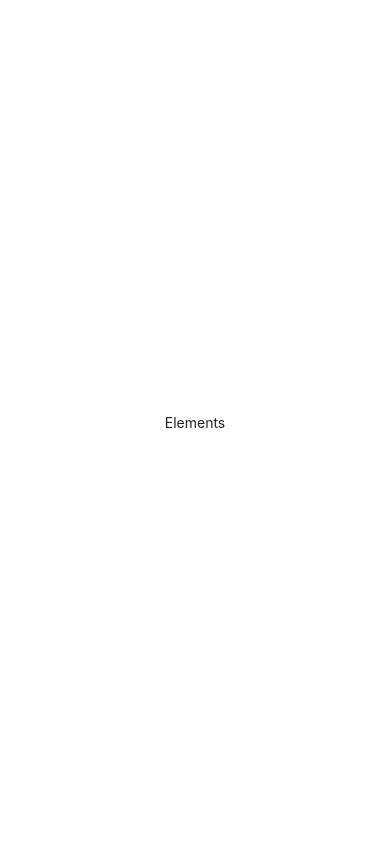
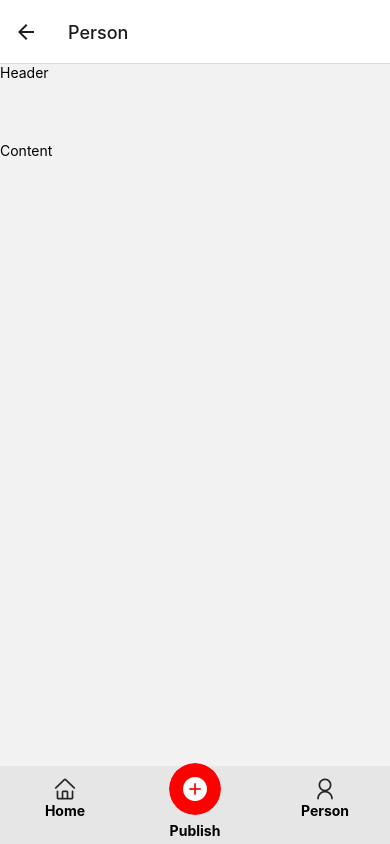
Before and after one commit to Cealgull/Cealgull-Frontend, a React Native app: screen /Person in a window 390 px wide. Built offline with nearby package versions, Linux system fonts and the light colour scheme.

Commit message:
feat: place navbar to view,TS type checking

```diff
--- a/src/Cealgull.tsx
+++ b/src/Cealgull.tsx
@@ -1,20 +1,23 @@
-import { Text } from "@rneui/base";
-import { StyleSheet } from "react-native";
+import { HomeView } from "@src/View/HomeView";
+import { PersonView } from "@src/View/PersonView";
+import { PublishView } from "./View/PublishView";
+import { RootStackParamList } from "@src/Resources/RootStackData";
 import { SafeAreaProvider } from "react-native-safe-area-context";
+import { NavigationContainer } from "@react-navigation/native";
+import { createStackNavigator } from "@react-navigation/stack";
+
+const Stack = createStackNavigator<RootStackParamList>();
 
 export default function Cealgull() {
   return (
     <SafeAreaProvider>
-      <SafeAreaProvider style={styles.container}>
-        <Text>Elements</Text>
-      </SafeAreaProvider>
+      <NavigationContainer>
+        <Stack.Navigator>
+          <Stack.Screen name="Home" component={HomeView}></Stack.Screen>
+          <Stack.Screen name="Person" component={PersonView}></Stack.Screen>
+          <Stack.Screen name="Publish" component={PublishView}></Stack.Screen>
+        </Stack.Navigator>
+      </NavigationContainer>
     </SafeAreaProvider>
   );
 }
-
-const styles = StyleSheet.create({
-  container: {
-    alignItems: "center",
-    justifyContent: "center",
-  },
-});
--- a/src/Component/Navbar/NavIcon.tsx
+++ b/src/Component/Navbar/NavIcon.tsx
@@ -1,6 +1,12 @@
+import { useNavigation } from "@react-navigation/native";
 import { Icon } from "@rneui/themed";
 import React from "react";
 import { Alert, StyleSheet, Text, View } from "react-native";
+import {
+  PersonViewNavigationProps,
+  HomeViewNavigationProps,
+  PublishViewNavigationProps,
+} from "@src/Resources/RootStackData";
 
 const NavbarIcon = StyleSheet.create({
   text: {
@@ -13,23 +19,23 @@ const NavbarIcon = StyleSheet.create({
   },
 });
 
-const handleMyPress = () => {
-  Alert.alert("My");
-};
-
 const handlePublishPress = () => {
   Alert.alert("Publish");
 };
 
-const handleHomePress = () => {
-  Alert.alert("Home");
-};
-
 export const NavMyIcon = () => {
+  const navigation = useNavigation<PersonViewNavigationProps["navigation"]>();
   return (
     <View style={NavbarIcon.warpper}>
-      <Icon onPress={handleMyPress} type="antdesign" name="user" />
-      <Text onPress={handleMyPress} style={NavbarIcon.text}>
+      <Icon
+        onPress={() => navigation.navigate("Person")}
+        type="antdesign"
+        name="user"
+      />
+      <Text
+        onPress={() => navigation.navigate("Person")}
+        style={NavbarIcon.text}
+      >
         Person
       </Text>
     </View>
@@ -37,10 +43,11 @@ export const NavMyIcon = () => {
 };
 
 export const NavPublishIcon = () => {
+  const navigation = useNavigation<PublishViewNavigationProps["navigation"]>();
   return (
     <View style={NavbarIcon.warpper}>
       <Icon
-        onPress={handlePublishPress}
+        onPress={() => navigation.navigate("Publish")}
         reverse
         color="red"
         type="antdesign"
@@ -52,10 +59,15 @@ export const NavPublishIcon = () => {
 };
 
 export const NavHomeIcon = () => {
+  const navigation = useNavigation<HomeViewNavigationProps["navigation"]>();
   return (
     <View style={NavbarIcon.warpper}>
-      <Icon onPress={handleHomePress} type="antdesign" name="home" />
-      <Text onPress={handleHomePress} style={NavbarIcon.text}>
+      <Icon
+        onPress={() => navigation.navigate("Home")}
+        type="antdesign"
+        name="home"
+      />
+      <Text onPress={() => navigation.navigate("Home")} style={NavbarIcon.text}>
         Home
       </Text>
     </View>
--- /dev/null
+++ b/src/Resources/RootStackData.tsx
@@ -0,0 +1,37 @@
+import { NativeStackScreenProps } from "@react-navigation/native-stack";
+
+export type RootStackParamList = {
+  Home: undefined;
+  Person: undefined;
+  Publish: undefined;
+};
+
+export type HomeViewNavigationProps = NativeStackScreenProps<
+  RootStackParamList,
+  "Home"
+>;
+
+export type PersonViewNavigationProps = NativeStackScreenProps<
+  RootStackParamList,
+  "Person"
+>;
+
+export type PublishViewNavigationProps = NativeStackScreenProps<
+  RootStackParamList,
+  "Publish"
+>;
+
+export interface HomeViewInterface {
+  route: HomeViewNavigationProps["route"];
+  navigation: HomeViewNavigationProps["navigation"];
+}
+
+export interface PersonViewInterface {
+  route: PersonViewNavigationProps["route"];
+  navigation: HomeViewNavigationProps["navigation"];
+}
+
+export interface PublishViewInterface {
+  route: PublishViewNavigationProps["route"];
+  navigation: PublishViewNavigationProps["navigation"];
+}
--- /dev/null
+++ b/src/View/HomeView.tsx
@@ -0,0 +1,35 @@
+import React from "react";
+import { StyleSheet, View, Text } from "react-native";
+import { Navbar } from "@src/Component/Navbar/Navbar";
+import { HomeViewInterface } from "@src/Resources/RootStackData";
+import {
+  NavMyIcon,
+  NavPublishIcon,
+  NavHomeIcon,
+} from "@src/Component/Navbar/NavIcon";
+
+const HomeViewStyle = StyleSheet.create({
+  whole: {
+    flex: 1,
+  },
+  head: {
+    flex: 1,
+  },
+  content: {
+    flex: 8,
+  },
+});
+
+export const HomeView = ({ route, navigation }: HomeViewInterface) => {
+  return (
+    <View style={HomeViewStyle.whole}>
+      <Text style={HomeViewStyle.head}>Header</Text>
+      <Text style={HomeViewStyle.content}>Content</Text>
+      <Navbar>
+        <NavHomeIcon></NavHomeIcon>
+        <NavPublishIcon></NavPublishIcon>
+        <NavMyIcon></NavMyIcon>
+      </Navbar>
+    </View>
+  );
+};
--- /dev/null
+++ b/src/View/PersonView.tsx
@@ -0,0 +1,35 @@
+import React from "react";
+import { StyleSheet, View, Text } from "react-native";
+import { Navbar } from "@src/Component/Navbar/Navbar";
+import { PersonViewInterface } from "@src/Resources/RootStackData";
+import {
+  NavMyIcon,
+  NavPublishIcon,
+  NavHomeIcon,
+} from "@src/Component/Navbar/NavIcon";
+
+const HomeViewStyle = StyleSheet.create({
+  whole: {
+    flex: 1,
+  },
+  head: {
+    flex: 1,
+  },
+  content: {
+    flex: 8,
+  },
+});
+
+export const PersonView = ({ route, navigation }: PersonViewInterface) => {
+  return (
+    <View style={HomeViewStyle.whole}>
+      <Text style={HomeViewStyle.head}>Header</Text>
+      <Text style={HomeViewStyle.content}>Content</Text>
+      <Navbar>
+        <NavHomeIcon></NavHomeIcon>
+        <NavPublishIcon></NavPublishIcon>
+        <NavMyIcon></NavMyIcon>
+      </Navbar>
+    </View>
+  );
+};
--- /dev/null
+++ b/src/View/PublishView.tsx
@@ -0,0 +1,35 @@
+import React from "react";
+import { StyleSheet, View, Text } from "react-native";
+import { Navbar } from "@src/Component/Navbar/Navbar";
+import { PublishViewInterface } from "@src/Resources/RootStackData";
+import {
+  NavMyIcon,
+  NavPublishIcon,
+  NavHomeIcon,
+} from "@src/Component/Navbar/NavIcon";
+
+const HomeViewStyle = StyleSheet.create({
+  whole: {
+    flex: 1,
+  },
+  head: {
+    flex: 1,
+  },
+  content: {
+    flex: 8,
+  },
+});
+
+export const PublishView = ({ route, navigation }: PublishViewInterface) => {
+  return (
+    <View style={HomeViewStyle.whole}>
+      <Text style={HomeViewStyle.head}>Header</Text>
+      <Text style={HomeViewStyle.content}>Content</Text>
+      <Navbar>
+        <NavHomeIcon></NavHomeIcon>
+        <NavPublishIcon></NavPublishIcon>
+        <NavMyIcon></NavMyIcon>
+      </Navbar>
+    </View>
+  );
+};
```
